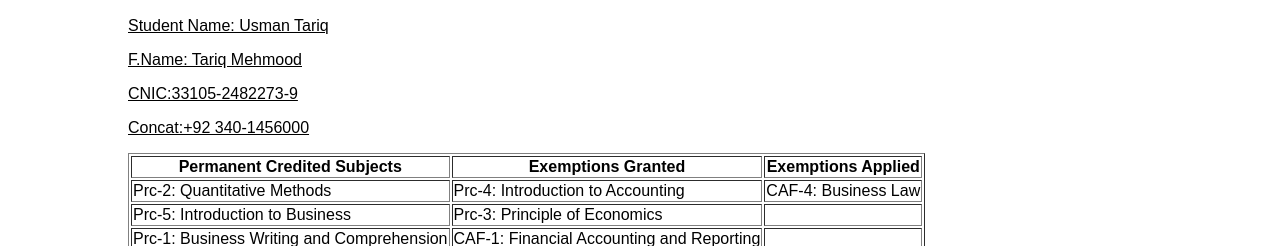
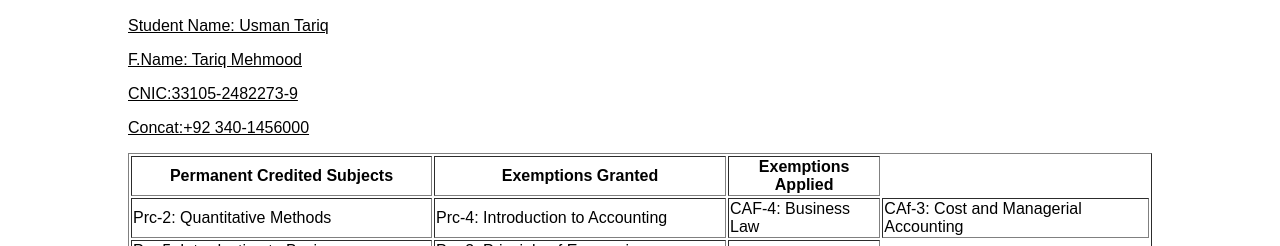
Before and after one commit to usman0681/only, a plain HTML site: page result.html in a window 1280 px wide. Shown: the part 554-800 px from the top of the page. Drawn offline with Linux system fonts and the light colour scheme.

Commit message:
Update result.html

```diff
--- a/result.html
+++ b/result.html
@@ -60,6 +60,7 @@
         <td>Prc-2: Quantitative Methods</td>
         <td>Prc-4: Introduction to Accounting</td>
         <td>CAF-4: Business Law</td>
+        <td>CAf-3: Cost and Managerial Accounting</td>
     </tr>
     <tr>
         <td>Prc-5: Introduction to Business</td>
```
